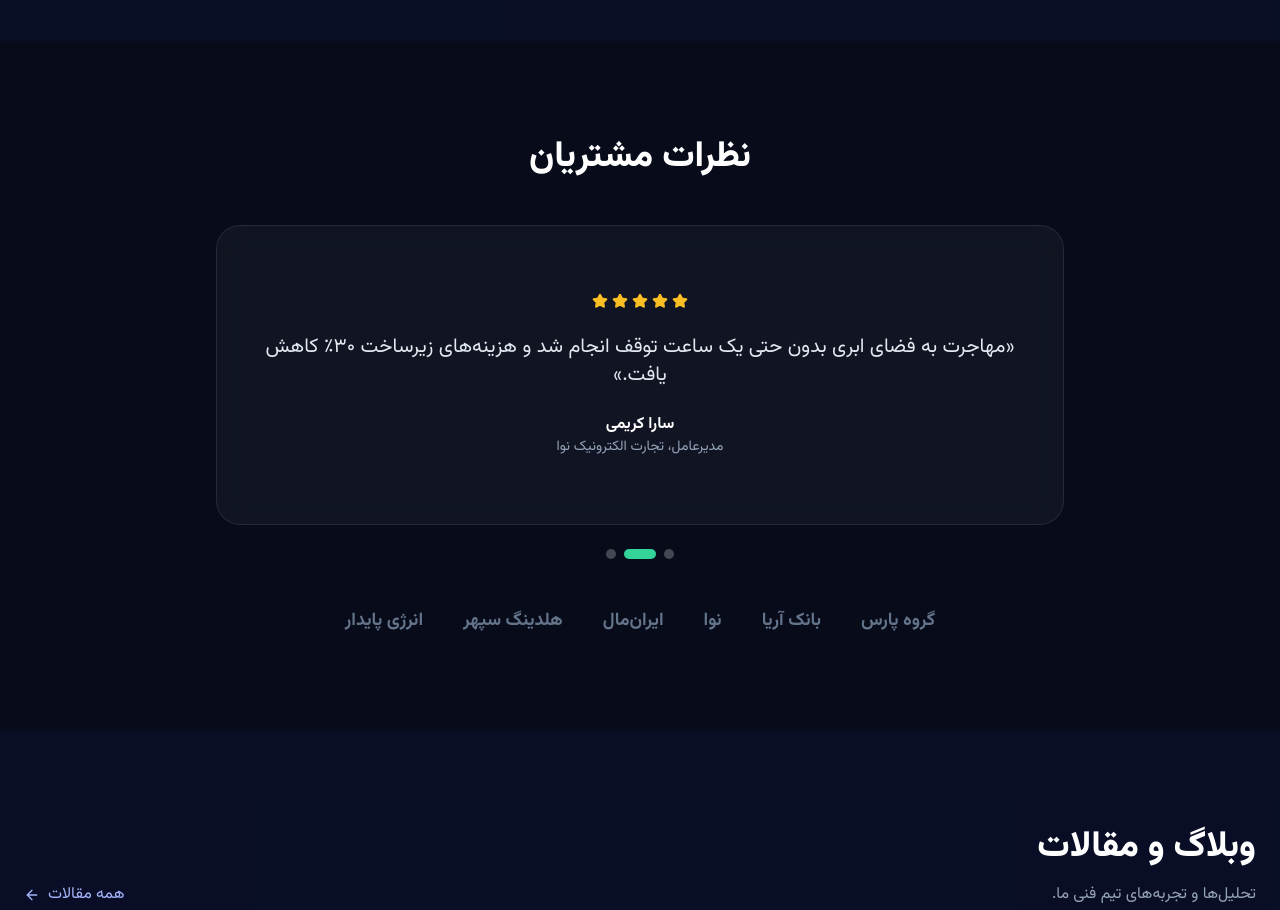
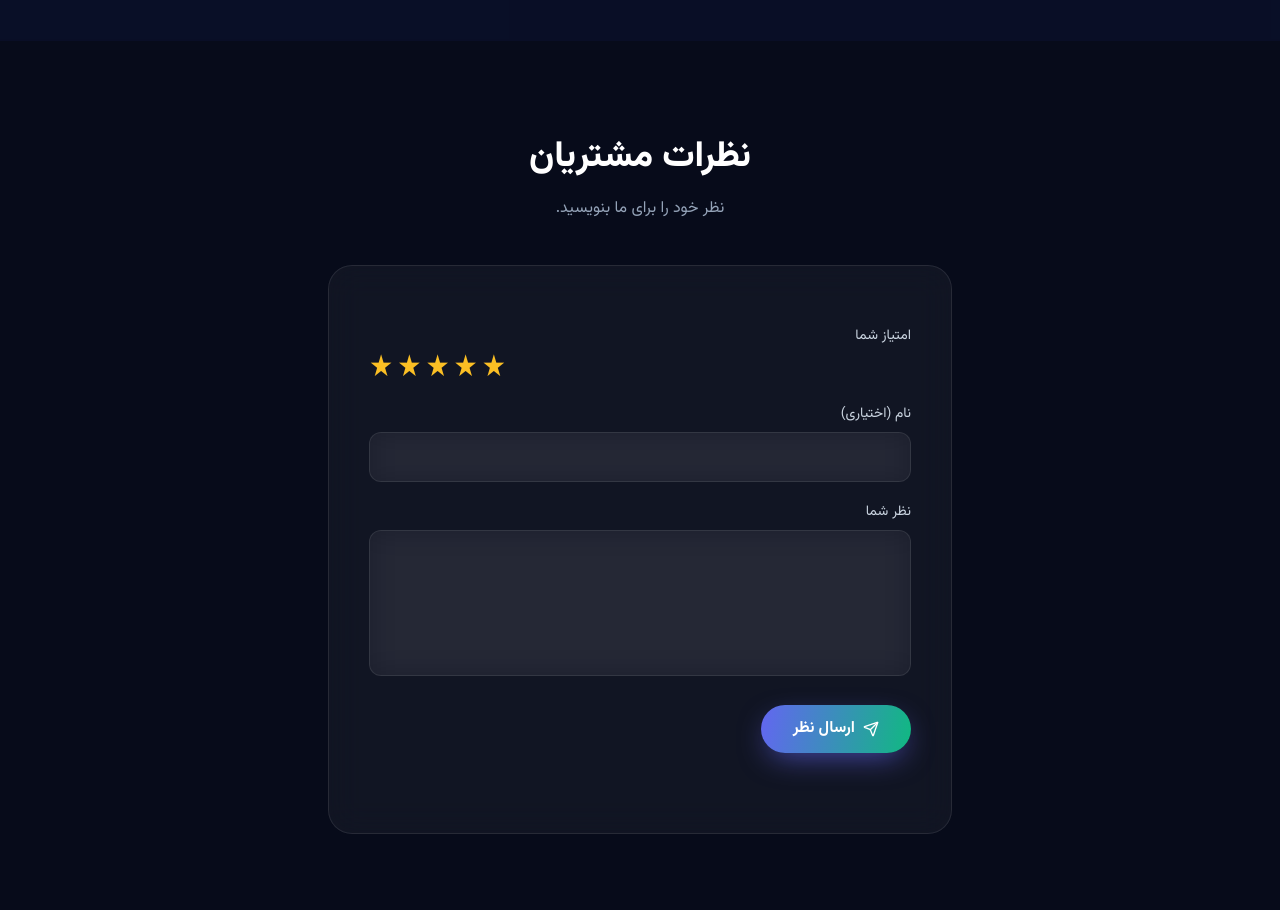
Before and after one commit to akrmy0915-cpu/nemune-site, a plain HTML site: page index.html in a window 1280 px wide. Shown: the part 4280-5190 px from the top of the page. Drawn offline with nearby package versions, Linux system fonts and the light colour scheme.

Commit message:
Add files via upload

```diff
--- a/index.html
+++ b/index.html
@@ -129,11 +129,27 @@ body{background:#070b1a;color:#cbd5e1;font-family:'Vazirmatn',Tahoma,sans-serif;
 
 <!-- ===== 7. TESTIMONIALS ===== -->
 <section id="reviews" class="py-24">
- <div class="max-w-4xl mx-auto px-4 sm:px-6 text-center">
+ <div class="max-w-2xl mx-auto px-4 sm:px-6 text-center">
   <h2 class="text-3xl sm:text-4xl font-extrabold text-white rv">نظرات مشتریان</h2>
-  <div class="relative mt-12 h-[360px] sm:h-[300px] rv" id="slider" aria-live="polite"></div>
-  <div class="flex justify-center gap-2 mt-6" id="dots"></div>
-  <div class="flex flex-wrap justify-center gap-x-10 gap-y-3 mt-12 text-slate-500 font-bold text-lg" id="logos"></div>
+  <p class="mt-4 text-slate-400 leading-8 rv">نظر خود را برای ما بنویسید.</p>
+  <form id="rf" name="reviews" method="POST" data-netlify="true" netlify-honeypot="bot" class="glass rounded-3xl p-6 sm:p-10 mt-10 text-right space-y-5 rv">
+   <input type="hidden" name="form-name" value="reviews">
+   <p class="hidden"><label>Bot <input name="bot"></label></p>
+   <div><div class="text-sm text-slate-300 mb-2">امتیاز شما</div>
+    <div id="rate" class="flex gap-1" dir="ltr" role="group" aria-label="امتیاز">
+     <button type="button" data-v="1" aria-label="۱ ستاره" class="text-3xl leading-none text-slate-600 transition hover:scale-110">★</button>
+     <button type="button" data-v="2" aria-label="۲ ستاره" class="text-3xl leading-none text-slate-600 transition hover:scale-110">★</button>
+     <button type="button" data-v="3" aria-label="۳ ستاره" class="text-3xl leading-none text-slate-600 transition hover:scale-110">★</button>
+     <button type="button" data-v="4" aria-label="۴ ستاره" class="text-3xl leading-none text-slate-600 transition hover:scale-110">★</button>
+     <button type="button" data-v="5" aria-label="۵ ستاره" class="text-3xl leading-none text-slate-600 transition hover:scale-110">★</button></div>
+    <input type="hidden" name="rating" id="rating" value="5"></div>
+   <div><label for="rn" class="block text-sm text-slate-300 mb-2">نام (اختیاری)</label>
+    <input id="rn" name="name" class="w-full glass rounded-xl px-4 py-3 text-white placeholder-slate-500 focus:outline-none focus:border-indigo-400"></div>
+   <div><label for="rt" class="block text-sm text-slate-300 mb-2">نظر شما</label>
+    <textarea id="rt" name="message" required rows="5" class="w-full glass rounded-xl px-4 py-3 text-white placeholder-slate-500 focus:outline-none focus:border-indigo-400 resize-none"></textarea></div>
+   <button class="glow rounded-full px-8 py-3 font-bold text-white inline-flex items-center gap-2"><i data-lucide="send" class="w-4 h-4"></i>ارسال نظر</button>
+   <p id="rm" class="text-sm text-mint min-h-5" aria-live="polite"></p>
+  </form>
  </div>
 </section>
 
@@ -197,28 +213,23 @@ const SVC=[['code-2','توسعه نرم‌افزار','نرم‌افزار سا
  ['lightbulb','مشاوره فناوری','استراتژی','نقشه راه فناوری، ارزیابی ریسک و انتخاب معماری درست.'],
  ['palette','طراحی تجربه کاربری','طراحی','پژوهش کاربر، طراحی رابط و سیستم طراحی برای محصولات شما.'],
  ['lock-keyhole','امنیت سایبری','امنیت','تست نفوذ، پایش مستمر و پیاده‌سازی استانداردهای امنیتی.']];
-const PF=[['web','پلتفرم مدیریت لجستیک','گروه صنعتی پارس','1551434678-e076c223a692','وب‌اپلیکیشن'],
- ['mobile','اپلیکیشن بانکداری همراه','بانک آریا','1511707171634-5f897ff02aa9','موبایل'],
- ['cloud','مهاجرت به زیرساخت ابری','تجارت الکترونیک نوا','1451187580459-43490279c0fa','ابری'],
- ['mkt','کمپین رشد دیجیتال','فروشگاه‌های زنجیره‌ای ایران‌مال','1460925895917-afdab827c52f','بازاریابی'],
- ['web','سامانه منابع انسانی','هلدینگ سپهر','1504384308090-c894fdcc538d','وب‌اپلیکیشن'],
- ['cloud','داشبورد تحلیل داده','شرکت انرژی پایدار','1518770660439-4636190af475','ابری']];
+const PF=[['web','پلتفرم مدیریت لجستیک','حوزه صنعت و لجستیک','1551434678-e076c223a692','وب‌اپلیکیشن'],
+ ['mobile','اپلیکیشن بانکداری همراه','حوزه بانکداری','1511707171634-5f897ff02aa9','موبایل'],
+ ['cloud','مهاجرت به زیرساخت ابری','حوزه تجارت الکترونیک','1451187580459-43490279c0fa','ابری'],
+ ['mkt','کمپین رشد دیجیتال','حوزه خرده‌فروشی','1460925895917-afdab827c52f','بازاریابی'],
+ ['web','سامانه منابع انسانی','حوزه منابع انسانی','1504384308090-c894fdcc538d','وب‌اپلیکیشن'],
+ ['cloud','داشبورد تحلیل داده','حوزه انرژی','1518770660439-4636190af475','ابری']];
 const FILTERS=[['all','همه'],['web','وب‌اپلیکیشن'],['mobile','موبایل'],['cloud','ابری'],['mkt','بازاریابی']];
 const FEAT=[['shield-check','امنیت تضمین‌شده','رمزنگاری، پشتیبان‌گیری روزانه و قرارداد محرمانگی.'],
  ['headset','پشتیبانی ۲۴/۷','تیم پشتیبانی همیشه در دسترس با زمان پاسخ زیر ۱۵ دقیقه.'],
  ['users','تیم متخصص','مهندسان ارشد با میانگین ۸ سال سابقه حرفه‌ای.'],
  ['timer','تحویل به‌موقع','تحویل مرحله‌ای با گزارش هفتگی و شفافیت کامل.']];
 const CMP=[['قیمت و زمان شفاف',1,0],['پشتیبانی بعد از تحویل',1,0],['مالکیت کامل کد منبع',1,0],['گزارش پیشرفت هفتگی',1,0]];
-const REV=[['«بازطراحی سامانه لجستیک ما با این تیم زمان پردازش سفارش‌ها را نصف کرد. ارتباط تیم‌شان بی‌نظیر بود.»','مهدی رضایی','مدیر فناوری، گروه صنعتی پارس',5],
- ['«مهاجرت به فضای ابری بدون حتی یک ساعت توقف انجام شد و هزینه‌های زیرساخت ۳۰٪ کاهش یافت.»','سارا کریمی','مدیرعامل، تجارت الکترونیک نوا',5],
- ['«اپلیکیشن جدید در سه ماه اول، رضایت کاربران را به‌شکل محسوسی بالا برد. حرفه‌ای و دقیق.»','امیر حسینی','مدیر محصول، بانک آریا',5]];
-const LOGOS=['گروه پارس','بانک آریا','نوا','ایران‌مال','هلدینگ سپهر','انرژی پایدار'];
 const POSTS=[['راهنمای مهاجرت به فضای ابری بدون توقف سرویس','رایانش ابری','۱۲ آبان ۱۴۰۵','۷ دقیقه','1531297484001-80022131f5a1'],
  ['پنج اشتباه رایج در طراحی نرم‌افزار سازمانی','توسعه نرم‌افزار','۵ آبان ۱۴۰۵','۵ دقیقه','1551434678-e076c223a692'],
  ['چطور امنیت سامانه‌های سازمانی را ارزیابی کنیم؟','امنیت سایبری','۲۸ مهر ۱۴۰۵','۹ دقیقه','1550751827-4bd374c3f58b']];
 const FL=['درباره ما|about','خدمات|services','نمونه کارها|portfolio','وبلاگ|blog','تماس|contact'];
 const $=s=>document.querySelector(s), fa=n=>n.toLocaleString('fa-IR');
-const stars=n=>'<i data-lucide="star" class="w-4 h-4 fill-amber-400 text-amber-400"></i>'.repeat(n);
 
 /* ---------- Render ---------- */
 const link=(h,t,c)=>`<a href="#${h}" class="${c}">${t}</a>`;
@@ -231,9 +242,6 @@ $('#filters').innerHTML=FILTERS.map(([k,t],i)=>`<button role="tab" data-f="${k}"
 $('#pf').innerHTML=PF.map(([c,t,cl,img,tag])=>`<article class="pf group relative rounded-3xl overflow-hidden zoom aspect-[4/3] border border-white/10 bg-gradient-to-br from-indigo-900 to-slate-900" data-c="${c}"><img data-u="${img}" alt="تصویر پروژه ${t}"><div class="absolute inset-0 bg-gradient-to-t from-ink via-ink/40 to-transparent"></div><span class="absolute top-4 right-4 glass rounded-full px-3 py-1 text-xs text-white">${tag}</span><div class="absolute inset-x-0 bottom-0 p-6 transition-transform duration-500 translate-y-8 group-hover:translate-y-0"><h3 class="text-lg font-bold text-white">${t}</h3><p class="text-sm text-slate-300 mt-1">${cl}</p><span class="mt-3 inline-flex items-center gap-1.5 text-sm text-mint opacity-0 group-hover:opacity-100 transition-opacity duration-500">مشاهده جزئیات پروژه<i data-lucide="arrow-up-left" class="w-4 h-4"></i></span></div></article>`).join('');
 $('#feat').innerHTML=FEAT.map(([i,t,d])=>`<div class="glass card-h rounded-2xl p-5"><i data-lucide="${i}" class="text-mint"></i><h3 class="font-bold text-white mt-3">${t}</h3><p class="mt-2 text-sm leading-7 text-slate-400">${d}</p></div>`).join('');
 $('#cmp').innerHTML=`<div class="grid grid-cols-[1fr_auto_auto] gap-x-6 px-5 py-3 bg-white/5 text-white font-bold"><span>مقایسه</span><span class="w-16 text-center text-mint">ما</span><span class="w-16 text-center text-slate-500">رایج</span></div>`+CMP.map(([t,a,b])=>`<div class="grid grid-cols-[1fr_auto_auto] gap-x-6 px-5 py-3 border-t border-white/5 items-center"><span>${t}</span><i data-lucide="check-circle-2" class="w-5 h-5 text-mint mx-auto"></i><i data-lucide="x-circle" class="w-5 h-5 text-slate-600 mx-auto"></i></div>`).join('');
-$('#slider').innerHTML=REV.map(([q,n,r,s],i)=>`<figure class="slide ${i?'':'on'} glass rounded-3xl p-8 sm:p-12 flex flex-col items-center justify-center"><div class="flex gap-1">${stars(s)}</div><blockquote class="mt-6 text-lg sm:text-xl leading-9 text-slate-200">${q}</blockquote><figcaption class="mt-6"><div class="font-bold text-white">${n}</div><div class="text-sm text-slate-400">${r}</div></figcaption></figure>`).join('');
-$('#dots').innerHTML=REV.map((_,i)=>`<button class="dot h-2.5 rounded-full transition-all ${i?'w-2.5 bg-white/25':'w-8 bg-mint'}" aria-label="نظر ${fa(i+1)}"></button>`).join('');
-$('#logos').innerHTML=LOGOS.map(l=>`<span class="hover:text-slate-300 transition">${l}</span>`).join('');
 $('#posts').innerHTML=POSTS.map(([t,c,d,r,img],k)=>`<article class="group glass card-h rounded-3xl overflow-hidden rv" style="transition-delay:${k*100}ms"><div class="zoom aspect-[16/10] bg-gradient-to-br from-indigo-900 to-slate-900"><img data-u="${img}" alt="تصویر مقاله ${t}"></div><div class="p-6"><span class="text-xs rounded-full px-3 py-1 bg-emerald-500/15 text-mint">${c}</span><h3 class="text-lg font-bold text-white mt-4 leading-8 group-hover:text-indigo-300 transition-colors">${t}</h3><div class="mt-4 flex items-center gap-4 text-xs text-slate-500"><span class="flex items-center gap-1.5"><i data-lucide="calendar" class="w-3.5 h-3.5"></i>${d}</span><span class="flex items-center gap-1.5"><i data-lucide="clock" class="w-3.5 h-3.5"></i>${r} مطالعه</span></div></div></article>`).join('');
 $('#fl').innerHTML=FL.map(x=>{const[t,h]=x.split('|');return `<li>${link(h,t,'text-slate-400 hover:text-white transition')}</li>`}).join('');
 $('#soc').innerHTML=['linkedin','instagram','twitter','github'].map(s=>`<a href="#" aria-label="${s}" class="glass w-10 h-10 rounded-full grid place-items-center text-slate-300 hover:text-white hover:bg-indigo-500/30 transition"><i data-lucide="${s}" class="w-4 h-4"></i></a>`).join('');
@@ -258,11 +266,14 @@ $('#filters').onclick=e=>{const b=e.target.closest('.f');if(!b)return;
  document.querySelectorAll('.f').forEach(x=>x.className='f rounded-full px-4 py-2 text-sm transition glass text-slate-300 hover:text-white');
  b.className='f rounded-full px-4 py-2 text-sm transition glow text-white';
  document.querySelectorAll('.pf').forEach(c=>c.classList.toggle('hide',b.dataset.f!=='all'&&c.dataset.c!==b.dataset.f))};
-// Testimonials slider (auto-advance, dots)
-let cur=0,tm;const sl=[...document.querySelectorAll('.slide')],dt=[...document.querySelectorAll('.dot')];
-function go(i){cur=(i+sl.length)%sl.length;sl.forEach((s,k)=>s.classList.toggle('on',k===cur));
- dt.forEach((d,k)=>d.className='dot h-2.5 rounded-full transition-all '+(k===cur?'w-8 bg-mint':'w-2.5 bg-white/25'))}
-const auto=()=>{clearInterval(tm);tm=setInterval(()=>go(cur+1),6000)};dt.forEach((d,k)=>d.onclick=()=>{go(k);auto()});auto();
+// Review form: star rating + submit (Netlify Forms); other reviews are never shown
+const rb=[...document.querySelectorAll('#rate button')];
+function setRate(v){$('#rating').value=v;rb.forEach(b=>{const on=+b.dataset.v<=v;b.classList.toggle('text-amber-400',on);b.classList.toggle('text-slate-600',!on)})}
+rb.forEach(b=>b.onclick=()=>setRate(+b.dataset.v));setRate(5);
+$('#rf').onsubmit=async e=>{e.preventDefault();const f=e.target,m=$('#rm');m.className='text-sm text-mint min-h-5';m.textContent='در حال ارسال…';
+ try{const r=await fetch('/',{method:'POST',headers:{'Content-Type':'application/x-www-form-urlencoded'},body:new URLSearchParams(new FormData(f)).toString()});
+  if(!r.ok)throw 0;f.reset();setRate(5);m.textContent='نظر شما ثبت شد. سپاسگزاریم!'}
+ catch{m.className='text-sm text-red-400 min-h-5';m.textContent='ارسال انجام نشد. لطفاً دوباره تلاش کنید.'}};
 // Newsletter (demo only)
 $('#nl').onsubmit=e=>{e.preventDefault();$('#nlm').textContent='عضویت شما ثبت شد. سپاسگزاریم!';e.target.reset()};
 </script>
```
